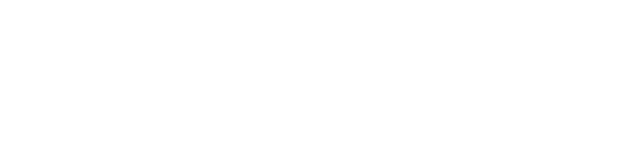
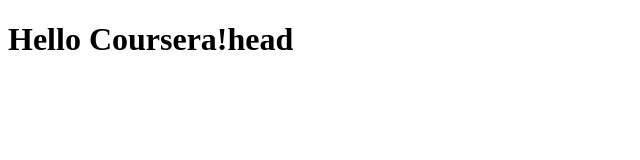
Before and after one commit to KimFrazier/coursera-test, a plain HTML site: page site/index.html in a window 1280 px wide. Shown: the whole page, without its empty margins (0-640 px from the left). Drawn offline with Linux system fonts and the light colour scheme.

Commit message:
Update index.html

```diff
--- a/site/index.html
+++ b/site/index.html
@@ -4,6 +4,6 @@
 	<title>Hello Coursera!</title>
 </head>
 <body>
-<h1><Hello Coursera!head</h1>
+<h1>Hello Coursera!head</h1>
 </body>
 </html>
```
